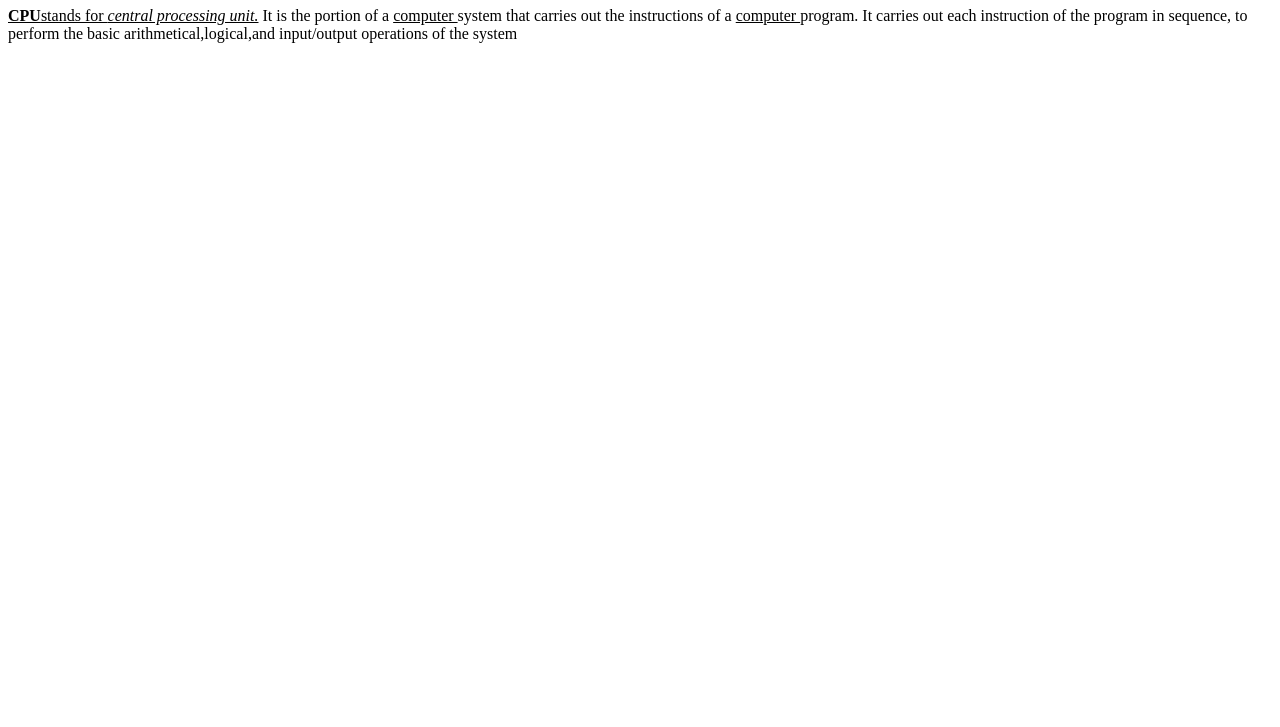
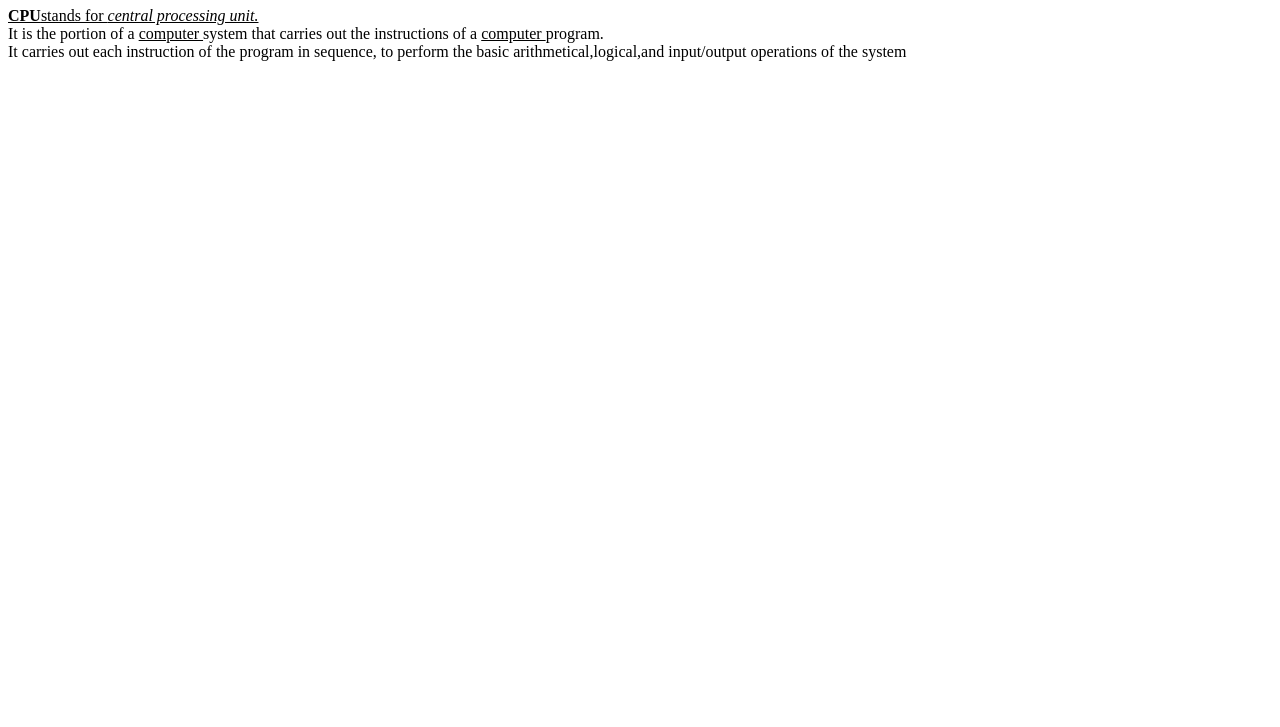
Before and after one commit to iamneo-production/cdccaafebcdeedadaeccdfffebaeceaec, a website: page public/index.html in a window 1280 px wide. Shown: the part 73-800 px from the top of the page. Drawn offline with Linux system fonts and the light colour scheme.

Commit message:
Backup Commit

```diff
--- a/public/index.html
+++ b/public/index.html
@@ -4,8 +4,8 @@
     <h1> CPU </h1>
 </head>
 <body>
-<p><u><b>CPU</b>stands for <i>central processing unit.</i></u>
-It is the portion of a <u> computer </u> system that carries out the instructions of a <u> computer </u> program.
+<p><u><b>CPU</b>stands for <i>central processing unit.</i></u><br>
+It is the portion of a <u> computer </u> system that carries out the instructions of a <u> computer </u> program.<br>
 It carries out each instruction of the program in sequence,
 to perform the basic arithmetical,logical,and input/output operations of the system</p>
 </body>
```
